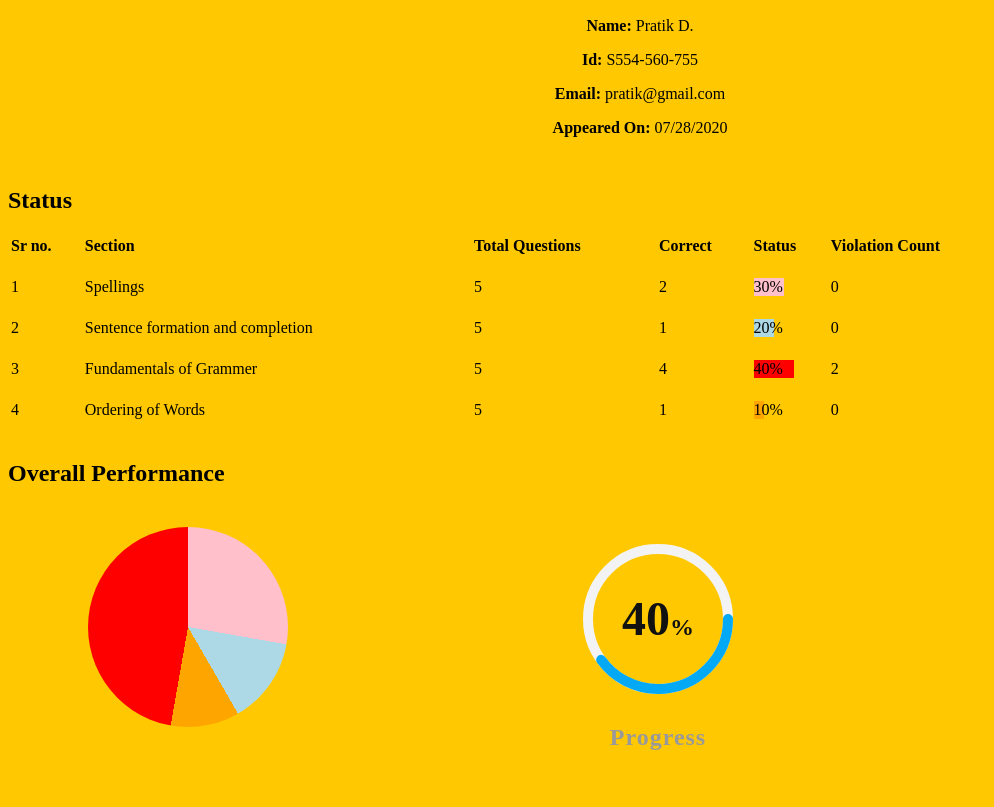
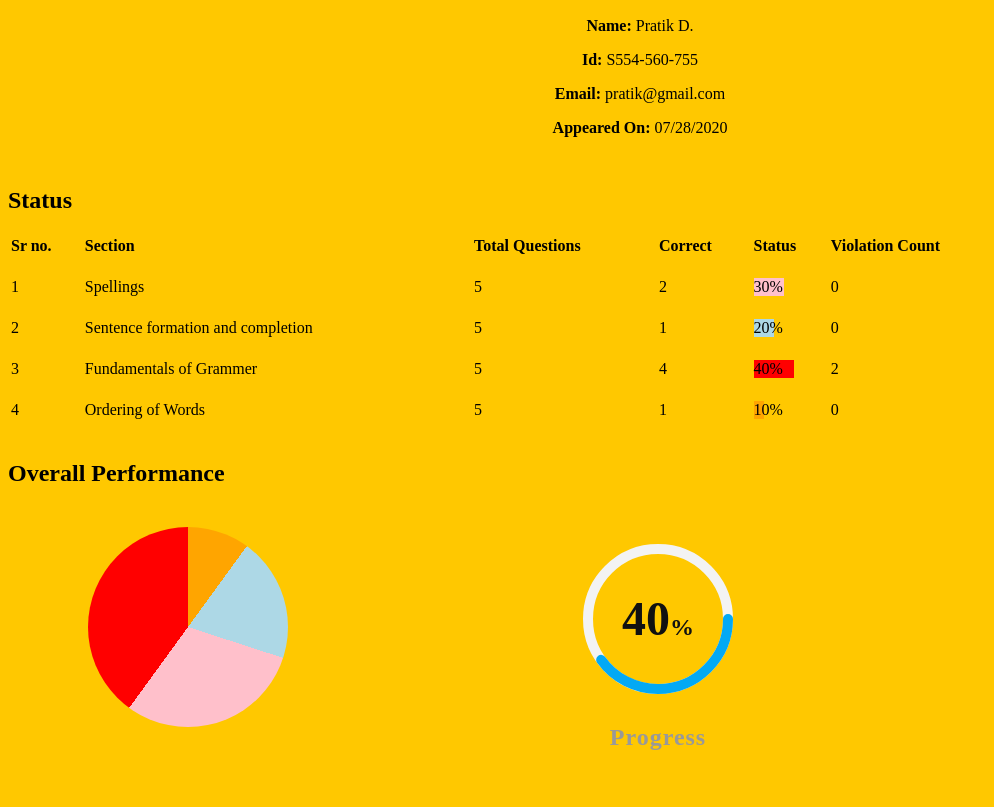
Before and after one commit to Nishita23/Report, a plain HTML site: page index.html in a window 1280 px wide. Shown: the part 191-998 px from the top of the page, without its empty margins (0-994 px from the left). Drawn offline with Linux system fonts and the light colour scheme.

Commit message:
Update marksheet.css

```diff
--- a/marksheet.css
+++ b/marksheet.css
@@ -27,7 +27,7 @@ th, td{
 	width:200px;
 	height: 200px;
 	border-radius: 50%;
-	background-image: conic-gradient(pink 100deg, lightblue 0 150deg, orange 0 190deg , red 0 160deg);
+	background-image: conic-gradient(orange 36deg, lightblue 0 108deg, pink 0 216deg , red 0 144deg);
 }
 
 .box{
```
